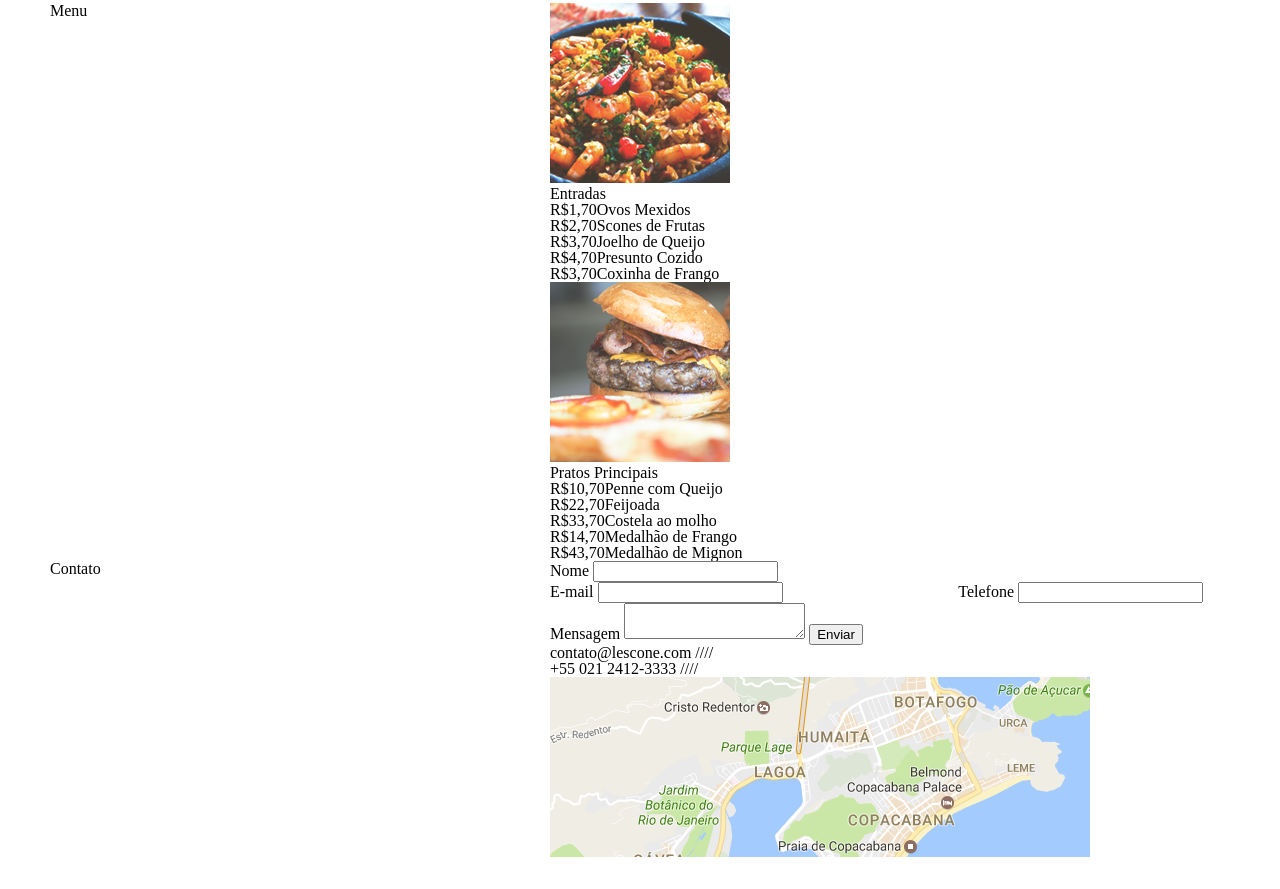
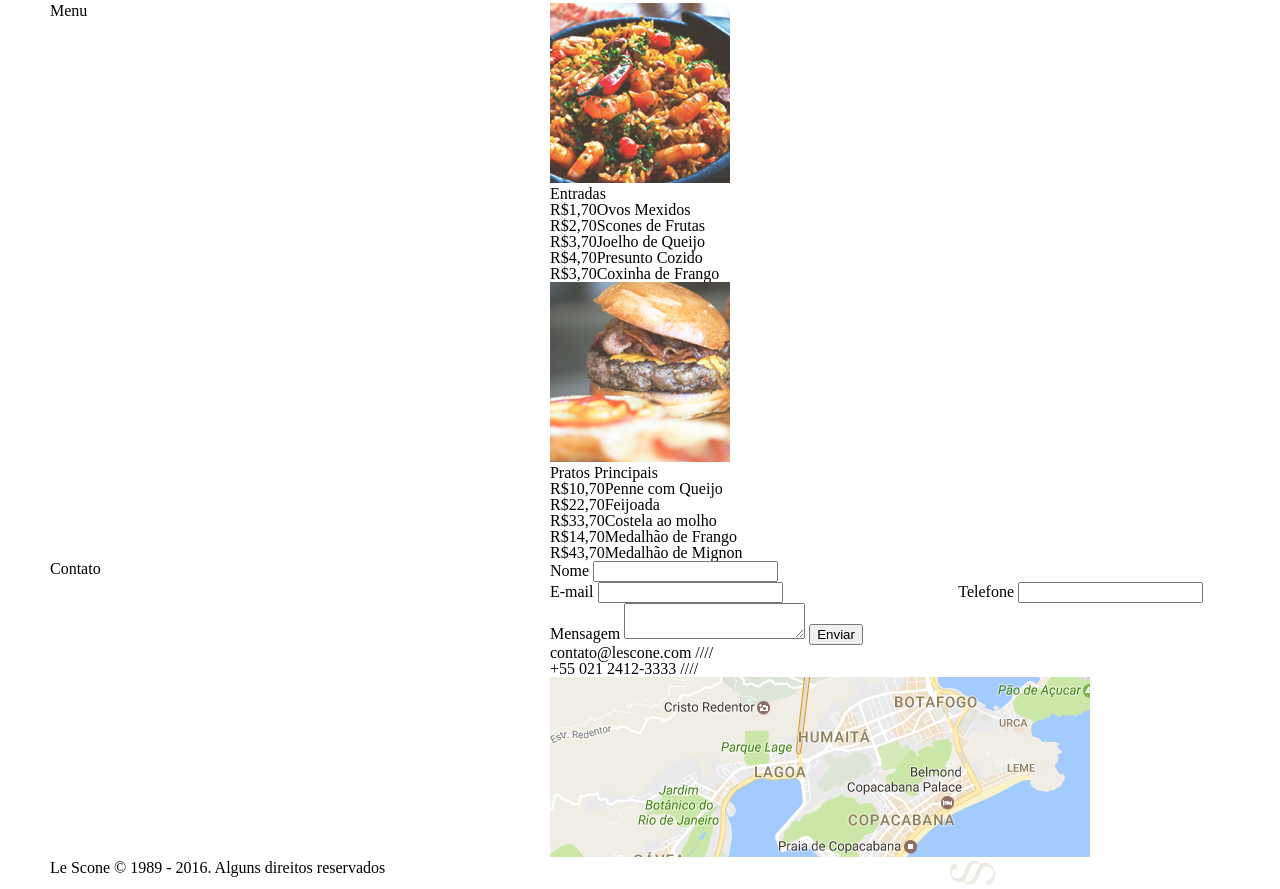
Before and after one commit to BHzdev/lescone, a plain HTML site: page index.html in a window 1280 px wide. Shown: the part 700-1589 px from the top of the page. Before the commit the page ends 1560 px from the top, so only its background shows below. Drawn offline with Linux system fonts and the light colour scheme; a web font is replaced by a local one.

Commit message:
feat: add footer html content

```diff
--- a/index.html
+++ b/index.html
@@ -83,6 +83,15 @@
 			</a>
 		</div>
 	</section>
+
+	<footer>
+		<div class="container">
+			<p class="grid-9">Le Scone © 1989 - 2016. Alguns direitos reservados</p>
+			<a class="grid-3" href="#" target="_blank">
+				<img src="img/lescone-icone.png" alt="Le Scone Icone" />
+			</a>
+		</div>
+	</footer>
 </body>
 
 </html>
```
